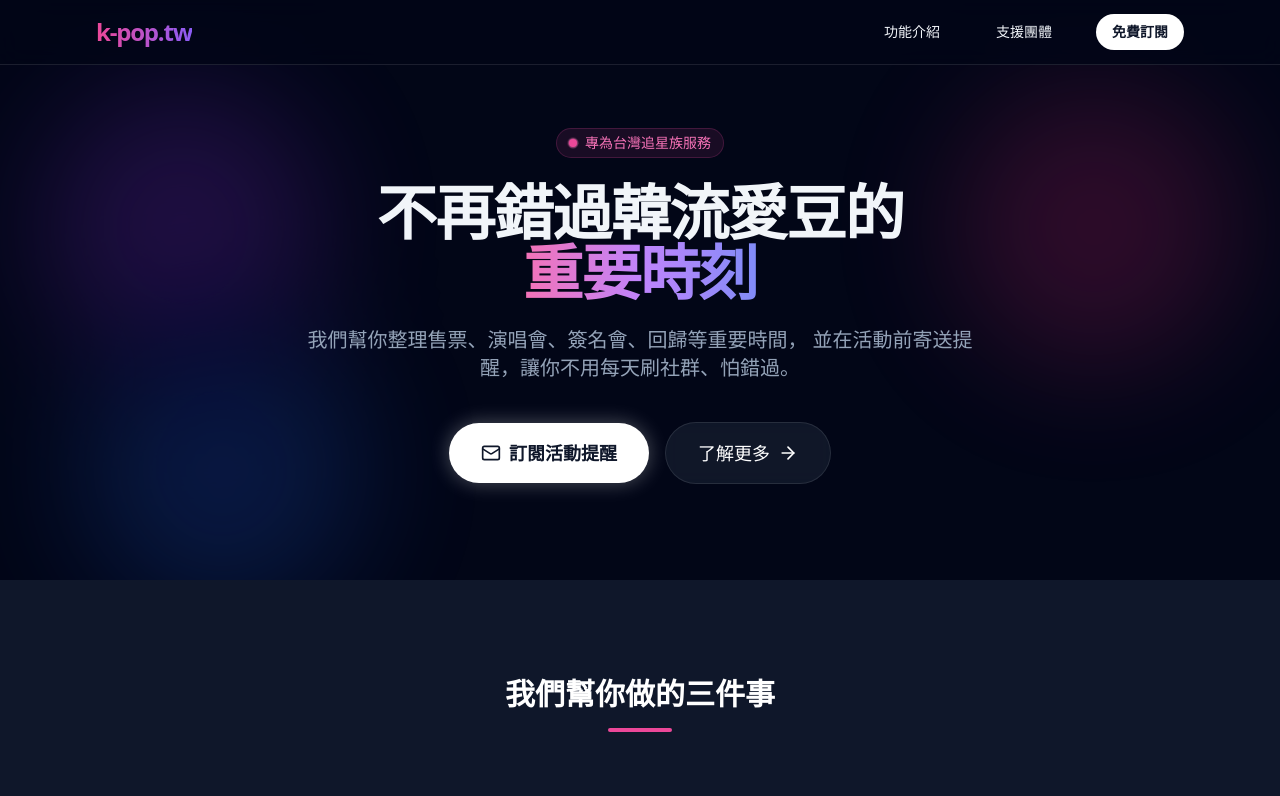
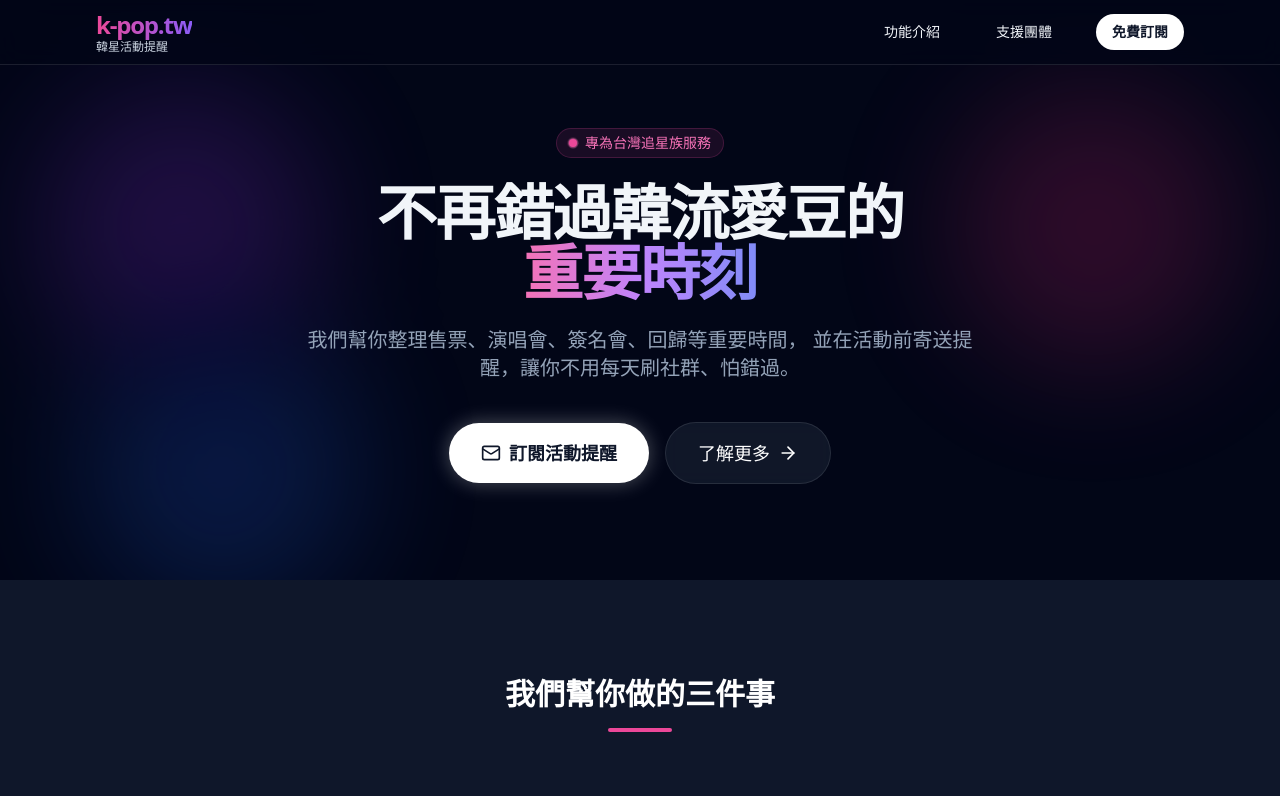
Before and after one commit to hoyo7/k-pop-tw, a React (Vite) app: page / in a window 1280 px wide. Shown: the top 796 px of the page. Built offline with nearby package versions, Linux system fonts and the light colour scheme.

Commit message:
增加網站名稱

```diff
--- a/src/App.jsx
+++ b/src/App.jsx
@@ -49,9 +49,12 @@ const LandingPage = () => {
         <div className="max-w-6xl mx-auto px-4 sm:px-6 lg:px-8">
           <div className="flex items-center justify-between h-16">
             <div className="flex-shrink-0 cursor-pointer">
+              <div className="flex flex-col">
                 <span className="text-2xl font-black tracking-tighter bg-clip-text text-transparent bg-gradient-to-r from-pink-500 to-violet-500">
                   k-pop.tw
                 </span>
+                <span className="text-xs text-slate-300 -mt-0.5">韓星活動提醒</span>
+              </div>
             </div>
 
             {/* Desktop Menu */}
@@ -274,7 +277,8 @@ const LandingPage = () => {
         <div className="max-w-6xl mx-auto px-4 sm:px-6 lg:px-8">
             <div className="grid grid-cols-1 md:grid-cols-2 gap-8 items-center">
                 <div>
-                    <span className="text-xl font-black tracking-tighter text-white mb-4 block">k-pop.tw</span>
+                  <span className="text-xl font-black tracking-tighter text-white mb-1 block">k-pop.tw</span>
+                  <span className="text-sm text-slate-300 mb-4 block">韓星活動提醒</span>
                   <p className="text-slate-500 text-sm max-w-xs">
                     韓星活動提醒服務。本站僅提供時間整理與提醒服務，不轉載新聞、不提供八卦內容。
                   </p>
```
Also changed, not shown: 1 other file (tests, documents, lock files or other folders). Lines whose indentation alone changed are shown as unchanged.
